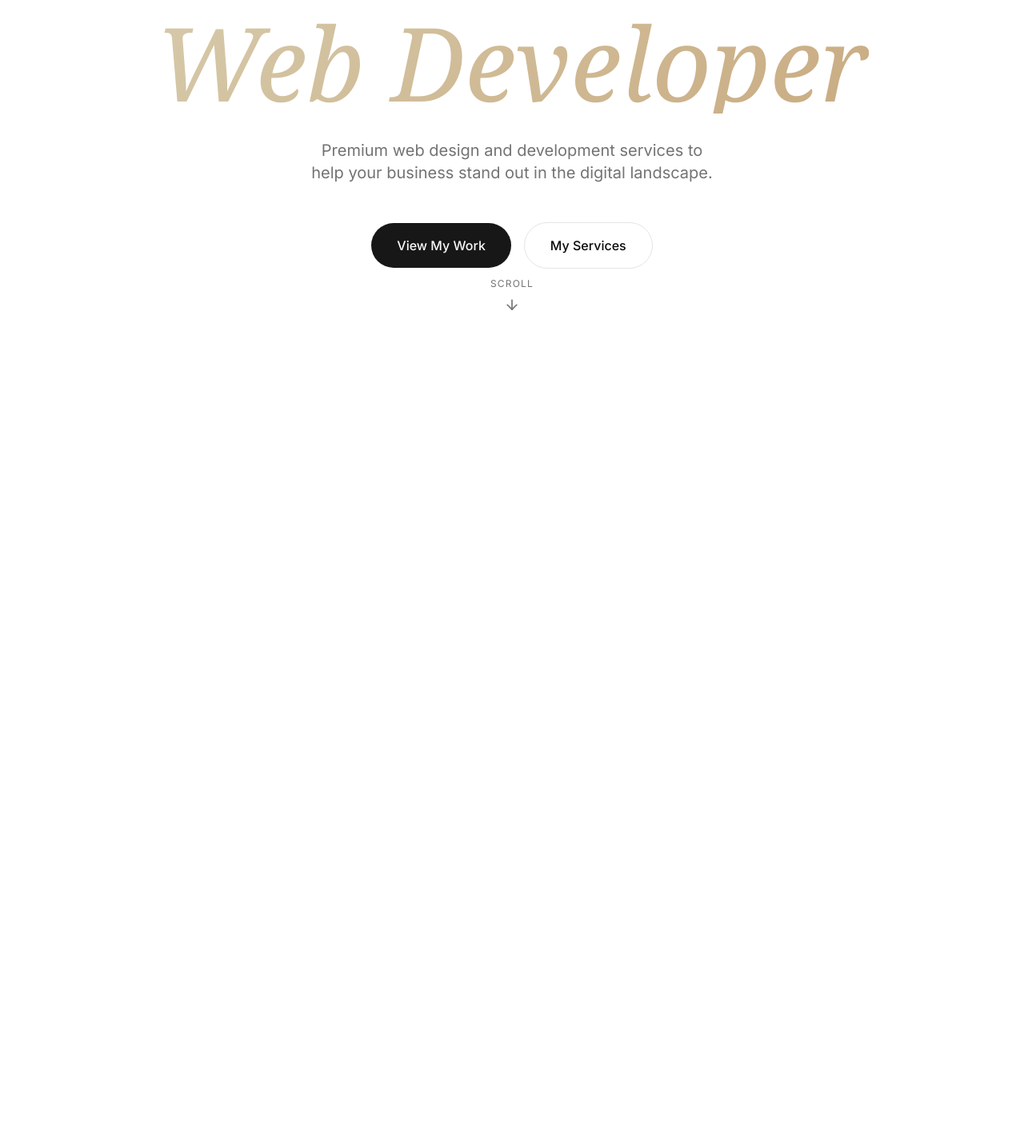
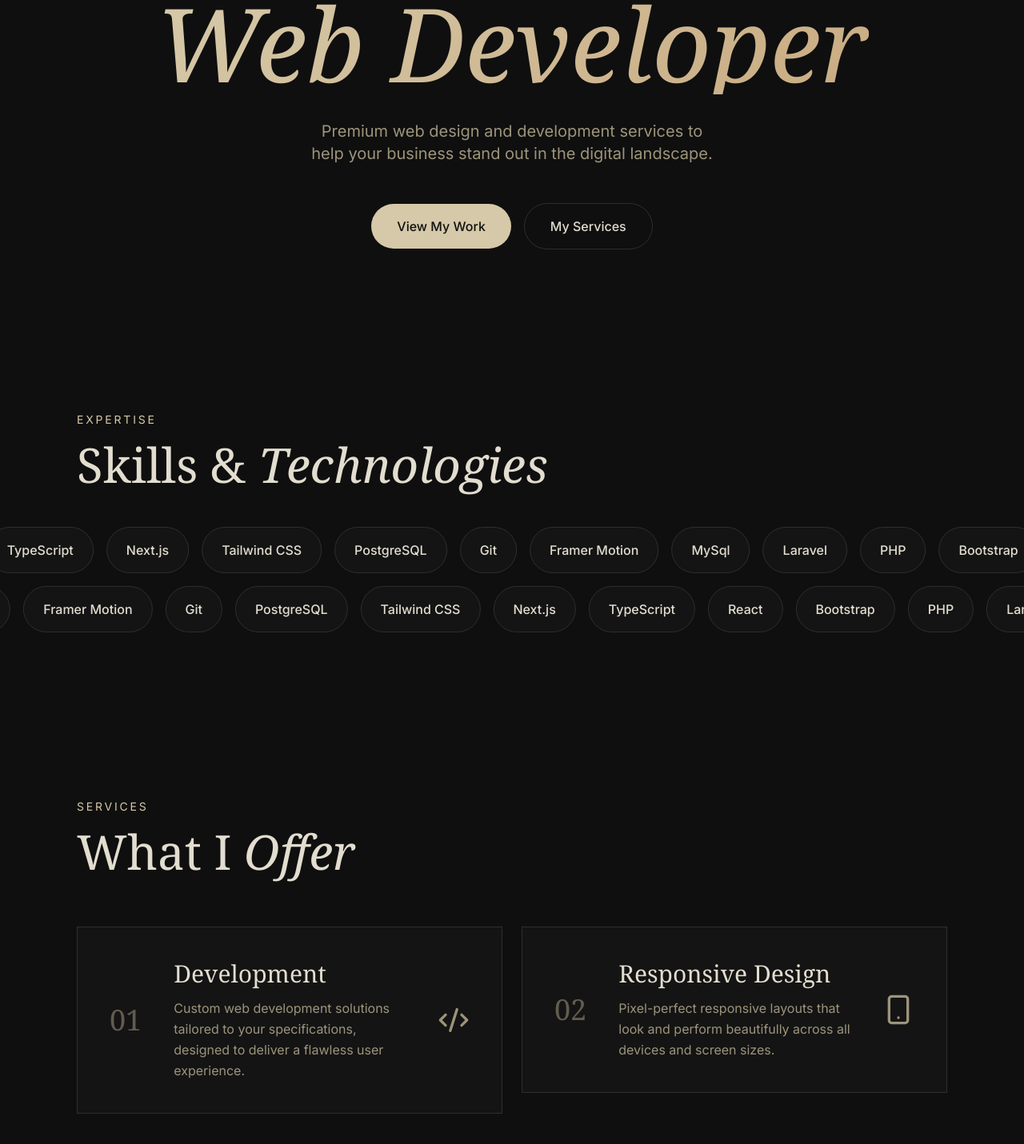
Before and after one commit to FajarRp11/portfolio, a Next.js app: page / in a window 1280 px wide. Shown: the part 365-1796 px from the top of the page at 80% size. Before the commit the page ends 800 px from the top, so only its background shows below. Built offline with nearby package versions, Linux system fonts and the light colour scheme; a web font is replaced by a local one.

Commit message:
feat: implement initial public portfolio page with hero, skills, services sections, navigation, and global styling.

```diff
--- a/app/(public)/page.tsx
+++ b/app/(public)/page.tsx
@@ -1,5 +1,7 @@
 import Hero from '@/components/public/hero'
 import Navbar from '@/components/public/navbar'
+import Services from '@/components/public/services'
+import Skills from '@/components/public/skills'
 
 const Home = () => {
   return (
@@ -7,6 +9,8 @@ const Home = () => {
       <Navbar />
       <main>
         <Hero />
+        <Skills />
+        <Services />
       </main>
     </div>
   )
--- a/app/globals.css
+++ b/app/globals.css
@@ -6,25 +6,36 @@
 
 @layer base {
   :root {
-    --background: 0 0% 100%;
-    --foreground: 0 0% 3.9%;
-    --card: 0 0% 100%;
-    --card-foreground: 0 0% 3.9%;
-    --popover: 0 0% 100%;
-    --popover-foreground: 0 0% 3.9%;
-    --primary: 0 0% 9%;
-    --primary-foreground: 0 0% 98%;
-    --secondary: 0 0% 96.1%;
-    --secondary-foreground: 0 0% 9%;
-    --muted: 0 0% 96.1%;
-    --muted-foreground: 0 0% 45.1%;
-    --accent: 0 0% 96.1%;
-    --accent-foreground: 0 0% 9%;
+    --background: 0 0% 6%;
+    --foreground: 43 25% 85%;
+
+    --card: 0 0% 8%;
+    --card-foreground: 43 25% 85%;
+
+    --popover: 0 0% 8%;
+    --popover-foreground: 43 25% 85%;
+
+    --primary: 43 35% 75%;
+    --primary-foreground: 0 0% 6%;
+
+    --secondary: 0 0% 12%;
+    --secondary-foreground: 43 25% 85%;
+
+    --muted: 0 0% 15%;
+    --muted-foreground: 43 15% 55%;
+
+    --accent: 43 35% 75%;
+    --accent-foreground: 0 0% 6%;
+
     --destructive: 0 84.2% 60.2%;
-    --destructive-foreground: 0 0% 98%;
-    --border: 0 0% 89.8%;
-    --input: 0 0% 89.8%;
-    --ring: 0 0% 3.9%;
+    --destructive-foreground: 210 40% 98%;
+
+    --border: 0 0% 18%;
+    --input: 0 0% 18%;
+    --ring: 43 35% 75%;
+
+    --radius: 0.5rem;
+
     --chart-1: 12 76% 61%;
     --chart-2: 173 58% 39%;
     --chart-3: 197 37% 24%;
@@ -114,7 +125,7 @@
   }
 
   .section-padding {
-    @apply py-24 md:py-32 lg:py-40;
+    @apply py-12 md:py-24 lg:py-32;
   }
 
   .container-narrow {
--- /dev/null
+++ b/components/public/animated-section.tsx
@@ -0,0 +1,26 @@
+"use client";
+
+import { motion } from "framer-motion";
+import { ReactNode } from "react";
+
+interface AnimatedSectionProps {
+  children: ReactNode;
+  className?: string;
+  delay?: number;
+}
+
+const AnimatedSection = ({ children, className = "", delay = 0 }: AnimatedSectionProps) => {
+  return (
+    <motion.div
+      initial={{ opacity: 0, y: 40 }}
+      whileInView={{ opacity: 1, y: 0 }}
+      viewport={{ once: true, margin: "-100px" }}
+      transition={{ duration: 0.7, delay, ease: [0.22, 1, 0.36, 1] }}
+      className={className}
+    >
+      {children}
+    </motion.div>
+  );
+};
+
+export default AnimatedSection;
--- a/components/public/hero.tsx
+++ b/components/public/hero.tsx
@@ -4,24 +4,15 @@ import { ArrowDown } from "lucide-react";
 
 const Hero = () => {
   return (
-    <section className="min-h-screen flex flex-col items-center justify-center relative px-6 pt-24">
+    <section className="min-h-screen flex flex-col items-center justify-center relative px-6 pt-24" id="hero">
       <div className="text-center max-w-5xl mx-auto">
-        <motion.p
-          initial={{ opacity: 0, y: 20 }}
-          animate={{ opacity: 1, y: 0 }}
-          transition={{ duration: 0.6, delay: 0.2 }}
-          className="text-muted-foreground text-sm md:text-base uppercase tracking-[0.2em] mb-6"
-        >
-          Hi, I'm Alex
-        </motion.p>
-
         <motion.h1
           initial={{ opacity: 0, y: 30 }}
           animate={{ opacity: 1, y: 0 }}
           transition={{ duration: 0.7, delay: 0.3, ease: [0.22, 1, 0.36, 1] }}
           className="font-serif text-5xl md:text-7xl lg:text-8xl xl:text-9xl font-normal leading-[0.95] mb-8"
         >
-          <span className="block text-foreground">Alex Chen</span>
+          <span className="block text-foreground">Fajar Rahyu</span>
           <span className="block italic text-gradient mt-2">Web Developer</span>
         </motion.h1>
 
@@ -54,24 +45,6 @@ const Hero = () => {
           </a>
         </motion.div>
       </div>
-
-      {/* Scroll Indicator */}
-      <motion.div
-        initial={{ opacity: 0 }}
-        animate={{ opacity: 1 }}
-        transition={{ delay: 1.2, duration: 0.6 }}
-        className="absolute bottom-12"
-      >
-        <motion.a
-          href="#services"
-          animate={{ y: [0, 8, 0] }}
-          transition={{ repeat: Infinity, duration: 2, ease: "easeInOut" }}
-          className="flex flex-col items-center gap-2 text-muted-foreground hover:text-foreground transition-colors"
-        >
-          <span className="text-xs uppercase tracking-widest">Scroll</span>
-          <ArrowDown size={20} />
-        </motion.a>
-      </motion.div>
     </section>
   );
 };
--- a/components/public/navbar.tsx
+++ b/components/public/navbar.tsx
@@ -25,7 +25,7 @@ const Navbar = () => {
       <nav className="max-w-6xl mx-auto">
         <div className="flex items-center justify-between bg-secondary/80 backdrop-blur-md rounded-full px-6 py-3 border border-border/50">
           {/* Logo */}
-          <Link href="#" className="font-serif text-xl text-foreground tracking-wide">
+          <Link href="#hero" className="font-serif text-xl text-foreground tracking-wide">
             dev<span className="text-primary">.</span>
           </Link>
 
--- /dev/null
+++ b/components/public/services.tsx
@@ -0,0 +1,59 @@
+import AnimatedSection from "./animated-section";
+import { Code2, Palette, Search, Smartphone } from "lucide-react";
+
+const services = [
+  {
+    number: "01",
+    title: "Development",
+    description: "Custom web development solutions tailored to your specifications, designed to deliver a flawless user experience.",
+    icon: Code2,
+  },
+  {
+    number: "02",
+    title: "Responsive Design",
+    description: "Pixel-perfect responsive layouts that look and perform beautifully across all devices and screen sizes.",
+    icon: Smartphone,
+  },
+];
+
+const Services = () => {
+  return (
+    <section id="services" className="section-padding">
+      <div className="container-narrow">
+        <AnimatedSection>
+          <p className="text-primary text-sm uppercase tracking-[0.2em] mb-4">Services</p>
+          <h2 className="font-serif text-4xl md:text-5xl lg:text-6xl font-normal mb-16">
+            What I <span className="italic">Offer</span>
+          </h2>
+        </AnimatedSection>
+
+        <div className="grid gap-6 grid-cols-1 md:grid-cols-2">
+          {services.length > 0 ? (services.map((service, index) => (
+            <AnimatedSection key={service.number} delay={index * 0.1}>
+              <div className="col-span-1 md:col-span-2 group p-8 md:p-10 bg-card  border border-border hover:border-primary/30 transition-all duration-500">
+                <div className="flex flex-col md:flex-row md:items-center gap-6 md:gap-10">
+                  <span className="text-primary/40 font-serif text-3xl md:text-4xl">
+                    {service.number}
+                  </span>
+                  <div className="flex-1">
+                    <h3 className="font-serif text-2xl md:text-3xl mb-3 group-hover:text-primary transition-colors duration-300">
+                      {service.title}
+                    </h3>
+                    <p className="text-muted-foreground leading-relaxed max-w-2xl">
+                      {service.description}
+                    </p>
+                  </div>
+                  <service.icon className="hidden md:block w-10 h-10 text-muted-foreground group-hover:text-primary transition-colors duration-300" />
+                </div>
+              </div>
+            </AnimatedSection>
+          ))) :
+          (<p>No services available</p>)
+          }
+        </div>
+      </div>
+    </section>
+  );
+};
+
+export default Services;
--- /dev/null
+++ b/components/public/skills.tsx
@@ -0,0 +1,88 @@
+"use client";
+
+import { motion } from "framer-motion";
+import AnimatedSection from "./animated-section";
+
+const skills = [
+  { name: "React" },
+  { name: "TypeScript" },
+  { name: "Next.js" },
+  { name: "Tailwind CSS" },
+  { name: "PostgreSQL" },
+  { name: "Git" },
+  { name: "Framer Motion" },
+  { name: 'MySql' },
+  { name: 'Laravel' },
+  { name: 'PHP' },
+  { name: 'Bootstrap' },
+];
+
+const SkillCard = ({ name }: { name: string }) => (
+  <div className="flex-shrink-0 px-6 py-4 bg-card border border-border rounded-full flex items-center gap-3 hover:border-primary/50 transition-colors duration-300">
+    <span className="text-foreground font-medium whitespace-nowrap">{name}</span>
+  </div>
+);
+
+const Skills = () => {
+  // Double the skills array for seamless infinite loop
+  const duplicatedSkills = [...skills, ...skills];
+
+  return (
+    <section id="skills" className="py-20 overflow-hidden">
+      <div className="container-narrow mb-12">
+        <AnimatedSection>
+          <p className="text-primary text-sm uppercase tracking-[0.2em] mb-4">Expertise</p>
+          <h2 className="font-serif text-4xl md:text-5xl lg:text-6xl font-normal">
+            Skills & <span className="italic">Technologies</span>
+          </h2>
+        </AnimatedSection>
+      </div>
+
+      {/* First row - scrolling left */}
+      <div className="relative mb-4">
+        <motion.div
+          className="flex gap-4"
+          animate={{
+            x: [0, -50 * skills.length],
+          }}
+          transition={{
+            x: {
+              repeat: Infinity,
+              repeatType: "loop",
+              duration: 25,
+              ease: "linear",
+            },
+          }}
+        >
+          {duplicatedSkills.map((skill, index) => (
+            <SkillCard key={`row1-${index}`} name={skill.name} />
+          ))}
+        </motion.div>
+      </div>
+
+      {/* Second row - scrolling right */}
+      <div className="relative">
+        <motion.div
+          className="flex gap-4"
+          animate={{
+            x: [-50 * skills.length, 0],
+          }}
+          transition={{
+            x: {
+              repeat: Infinity,
+              repeatType: "loop",
+              duration: 30,
+              ease: "linear",
+            },
+          }}
+        >
+          {duplicatedSkills.reverse().map((skill, index) => (
+            <SkillCard key={`row2-${index}`} name={skill.name} />
+          ))}
+        </motion.div>
+      </div>
+    </section>
+  );
+};
+
+export default Skills;
```
